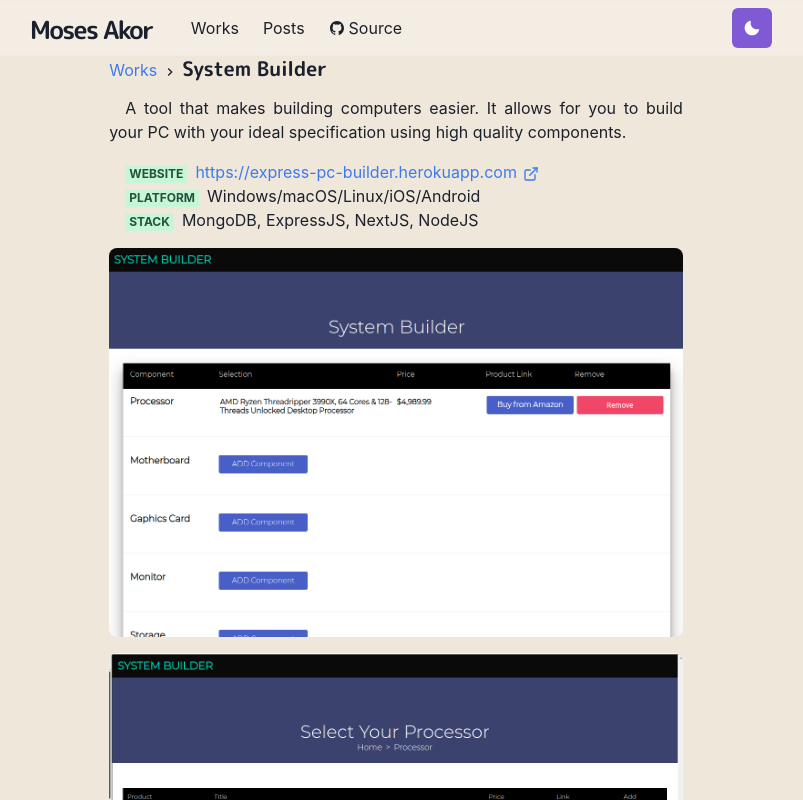
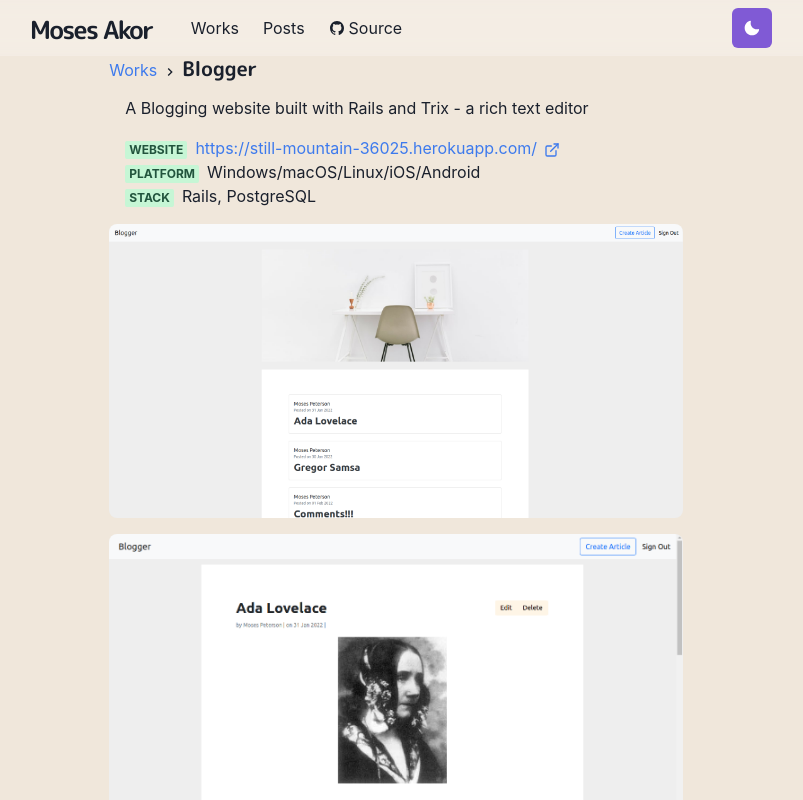
Before and after one commit to mosesakor/my-portfolio, a Next.js app: page /works/blogger in a window 1280 px wide. Shown: the top 800 px of the page, without its empty margins (244-1047 px from the left). Built offline with nearby package versions, Linux system fonts and the light colour scheme.

Commit message:
updated wo work section

```diff
--- a/pages/works.js
+++ b/pages/works.js
@@ -36,7 +36,7 @@
             title="Blogger"
             thumbnail={thumbBlogger}
           >
-            Weather app built with JavaScript.
+            Blogging app built with Rails and Trix
           </WorkGridItem>
         </Section>
       </SimpleGrid>
--- a/pages/works/blogger.js
+++ b/pages/works/blogger.js
@@ -5,18 +5,17 @@
 import Layout from "../../components/layouts/article";
 
 const Work = () => (
-  <Layout title="SystemBuilder">
+  <Layout title="Blogger">
     <Container>
-      <Title>System Builder</Title>
+      <Title>Blogger</Title>
       <P>
-        A tool that makes building computers easier. It allows for you to build
-        your PC with your ideal specification using high quality components.
+          A Blogging website built with Rails and Trix - a rich text editor
       </P>
       <List ml={4} my={4}>
         <ListItem>
           <Meta>Website</Meta>
-          <Link href="https://express-pc-builder.herokuapp.com">
-              https://express-pc-builder.herokuapp.com <ExternalLinkIcon mx="2px" />
+          <Link href="https://still-mountain-36025.herokuapp.com/">
+          https://still-mountain-36025.herokuapp.com/ <ExternalLinkIcon mx="2px" />
           </Link>
         </ListItem>
         <ListItem>
@@ -25,12 +24,13 @@
         </ListItem>
         <ListItem>
           <Meta>Stack</Meta>
-          <span>MongoDB, ExpressJS, NextJS, NodeJS</span>
+          <span>Rails, PostgreSQL</span>
         </ListItem>
       </List>
 
-      <WorkImage src="/images/works/systembuilder_01.png" alt="SystemBuilder" />
-      <WorkImage src="/images/works/systembuilder_02.png" alt="SystemBuilder" />
+      <WorkImage src="/images/works/rails-blog-homepage.png" alt="Blogger" />
+      <WorkImage src="/images/works/rails-blog-article-show-page.png" alt="Blogger" />
+
     </Container>
   </Layout>
 );
```
